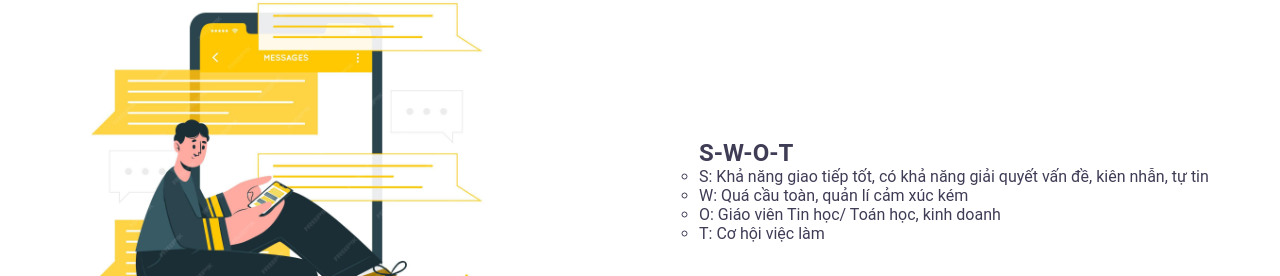
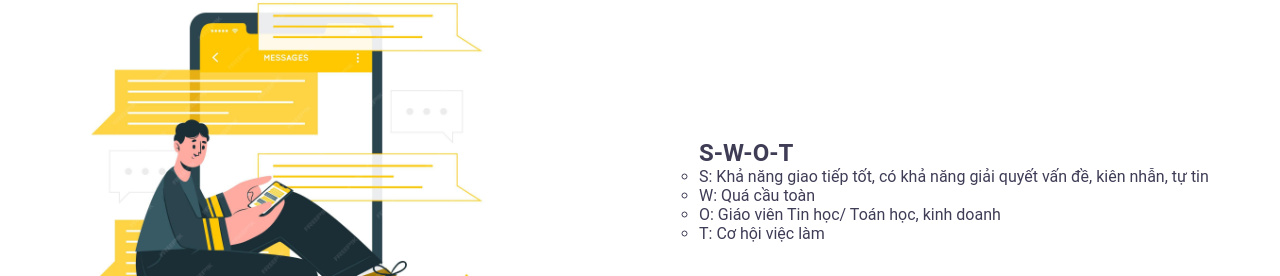
Before and after one commit to Giabao231202/giabao231202.github.io, a plain HTML site: page index.html in a window 1280 px wide. Shown: the part 1317-1593 px from the top of the page. Drawn offline with Linux system fonts and the light colour scheme.

Commit message:
Update index.html

```diff
--- a/index.html
+++ b/index.html
@@ -95,7 +95,7 @@
                   S: Khả năng giao tiếp tốt, có khả năng giải quyết vấn đề, kiên nhẫn, tự tin
               </li>
               <li>
-                  W: Quá cầu toàn, quản lí cảm xúc kém
+                  W: Quá cầu toàn
               </li>
               <li>
                   O: Giáo viên Tin học/ Toán học, kinh doanh
```
